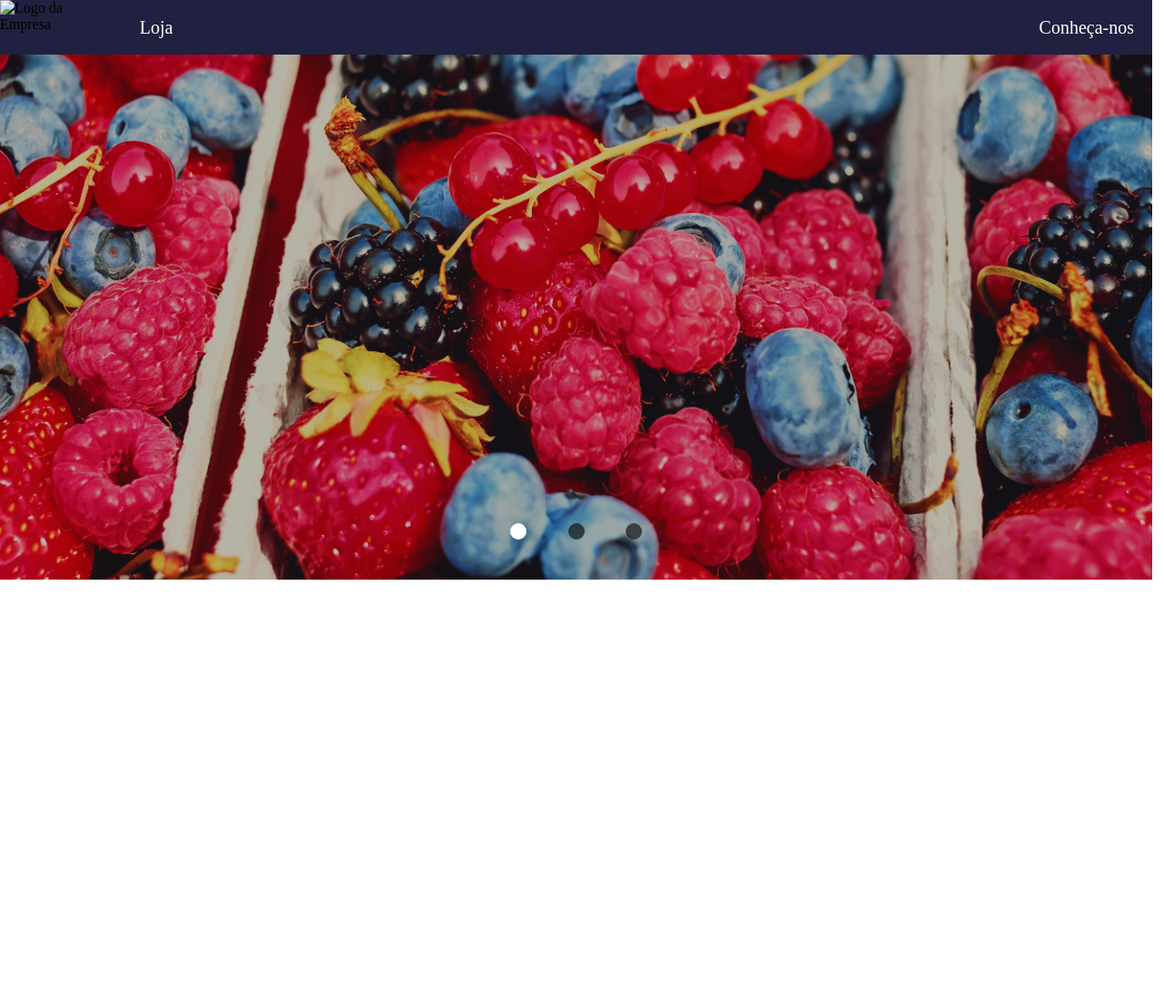
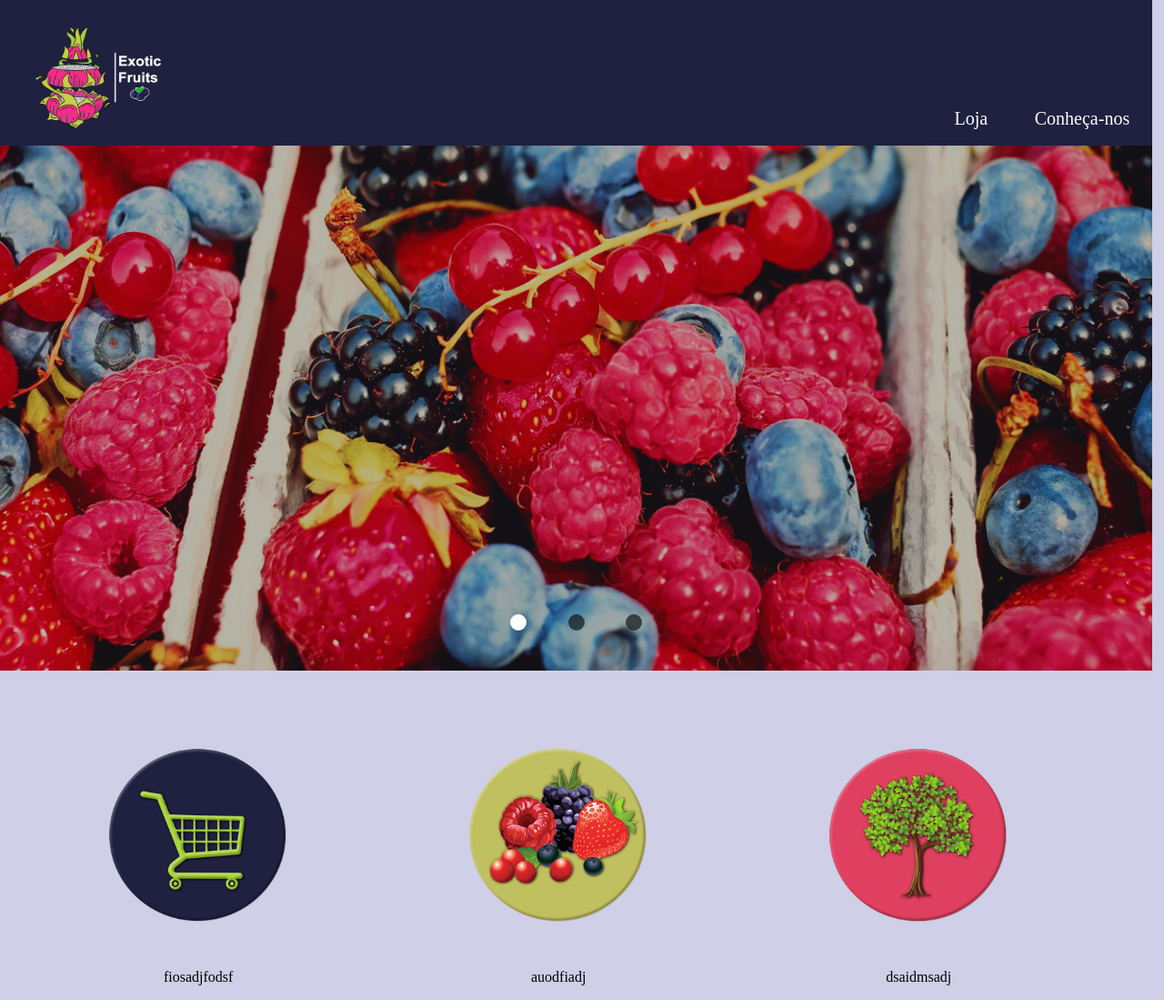
Before and after one commit to Yngredh/exotic_fruits, a plain HTML site: page index.html in a window 1280 px wide. Shown: the whole page at 91% size. Before the commit the page ends 800 px from the top, so only its background shows below. Drawn offline with Linux system fonts and the light colour scheme.

Commit message:
Arrumando a homepage

```diff
--- a/css/main.css
+++ b/css/main.css
@@ -5,18 +5,36 @@
 }
 body{
     margin: auto auto;
+    background-color: #CFCFE7;
 }
 .top-menu-bar{
     width: 99vw;
-    height: 45%;
+    height: 40%;
     background-color:var(--roxo);
     display: flex;
+    justify-content: center;
+    align-items: center;
+}
+.top-menu-bar ul li#logo-container{
+    width: 16%;
+    height: 100%;
+    display: flex;
+    justify-content: center;
+    align-items: center;
+}
+
+.top-menu-bar ul li #logo{
+    position: relative;
+    left: 1;
+    width: 100%;
+    height: 100%;
 }
 .top-menu-bar ul {
 	padding: 0;
     margin: 0;
 	list-style: none;
-	position: relative;
+    position: relative;
+    height: 20vh;
 }
 
 .top-menu-bar ul{
@@ -33,12 +51,7 @@ body{
     align-items: center;
     margin-right: 10px;
 }
-#dropdown #mother .loja{
-    width: 80px;
-    justify-content: center;
-    align-items: center;
-    margin-right: 10px;
-}
+
 
 #dropdown #historia .saiba-menos{
     margin-right: 15px;
@@ -87,7 +100,8 @@ body div.main-slide-button{
     width: 95vw;
     height: 100%;
     display: flex;
-    justify-content: space-between;
+    justify-content: flex-end;
+    align-items: flex-end;
 }
 
 .banner{
@@ -160,3 +174,47 @@ body #main-slide-button{
 #i1:checked ~ .banner-box{margin-left: -0px;}
 #i2:checked ~ .banner-box{margin-left: -1500px;}
 #i3:checked ~ .banner-box{margin-left: -3000px;}
+
+body .content{
+    width: 100%;
+    display: flex;
+    justify-content: center;
+    align-items: center;
+}
+
+.content div.how-to{
+    display: grid;
+    grid-template-columns: 33% 33% 33%;
+    grid-template-rows: 25vw;
+}
+
+.how-to #one{
+    grid-column-start: 1;
+    display: inline-block;
+}
+.how-to #two{
+    grid-column-start: 2;
+    display: inline-block;
+}
+.how-to #tres{
+    grid-column-start: 3;
+    display: inline-block;
+}
+
+.how-to #icons{
+    width: 90%;
+    display: flex;
+    align-items: center;
+    justify-content: center;
+}
+
+.how-to img{
+    width: 80%;
+}
+
+.how-to div#icon-content{
+    width: 90%;
+    display: flex;
+    align-items: center;
+    justify-content: center;
+}
--- a/index.html
+++ b/index.html
@@ -17,7 +17,7 @@
     <header class="top-menu-bar">
 
         <UL>
-            <LI><img src="" alt="Logo da Empresa"></LI>
+            <LI id="logo-container"><img id="logo" src="imagens/LogoEscrito.png" alt="Logo da Empresa"></LI>
             <div id="dropdown">
 
                 <LI id="mother">
@@ -44,8 +44,6 @@
     <!-- >>> HEADER <<< -->
 
     <div class="main-slide-button">
-
-
 
         <div id="slide-show">
             <input type="radio" name="imagem" id="i1" checked>
@@ -74,8 +72,39 @@
             </div>
         </div>
 
+    </div>
 
+    <div class="content">
+        <div class="how-to">
 
+            <div id="one">
+                <div id="icons">
+                    <img src="imagens/icone-1.png" alt="">
+                </div>
+                <div id="icon-content">
+                    <p>fiosadjfodsf</p>
+                </div>
+            </div>
+
+            <div id="two">
+                <div id="icons">
+                    <img src="imagens/icone-2.png" alt="">
+                </div>
+                <div id="icon-content">
+                    <p>auodfiadj</p>
+                </div>
+            </div>
+
+            <div id="tres">
+                <div id="icons">
+                    <img src="imagens/icone-3.png" alt="">
+                </div>
+                <div id="icon-content">
+                    <p>dsaidmsadj</p>
+                </div>
+            </div>
+
+        </div>
     </div>
 
 </body>
```
Also changed, not shown: imagens/icone-1.png (added), imagens/icone-2.png (added), imagens/icone-3.png (added).
